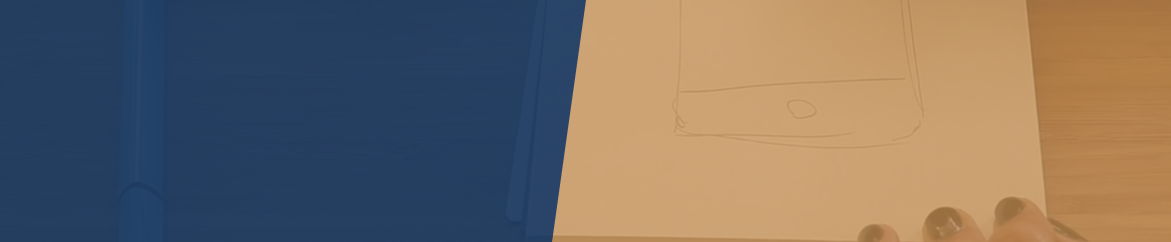
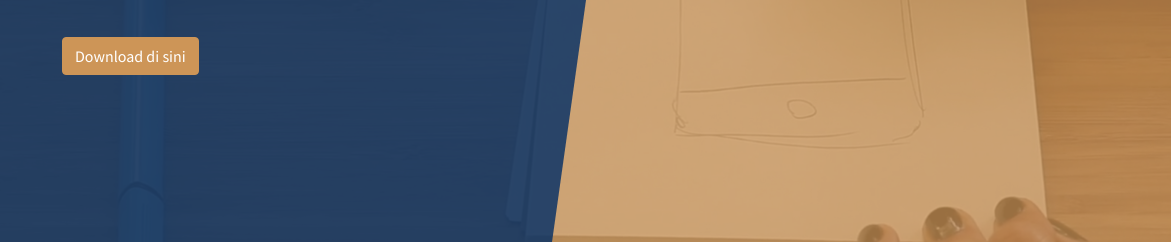
Before and after one commit to ulzaputra/scriptshit.github.io, a website: page index.html in a window 1280 px wide. Shown: the part 441-683 px from the top of the page, 0-1171 px from the left. Drawn offline with Linux system fonts and the light colour scheme.

Commit message:
Update index.html

```diff
--- a/index.html
+++ b/index.html
@@ -36,7 +36,9 @@
               <h1 class="mb-3">Skripsi Ulza!</h1>
               <p class="mb-5">Bacot kalian semua seblak mang deden
                 <strong>Maret 2018</strong> BACOT</p>
-
+                <div class="input-group-append">
+                      <button class="btn btn-secondary" type="button">Download di sini</button>
+                </div>
             </div>
           </div>
         </div>
```
